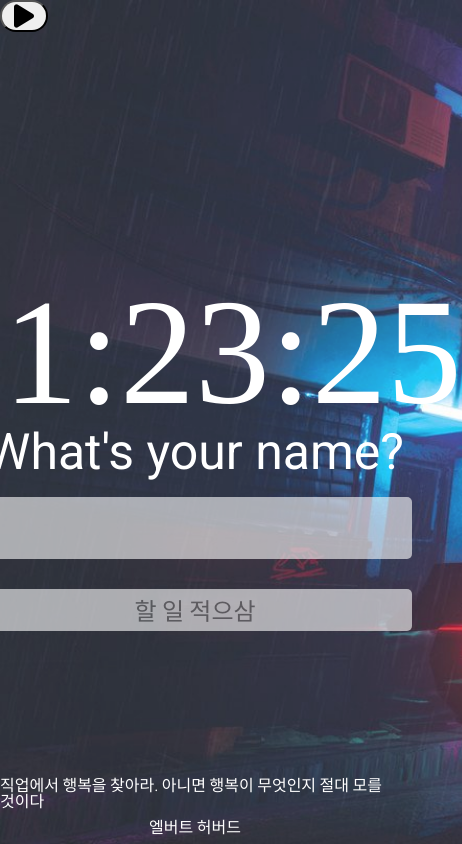
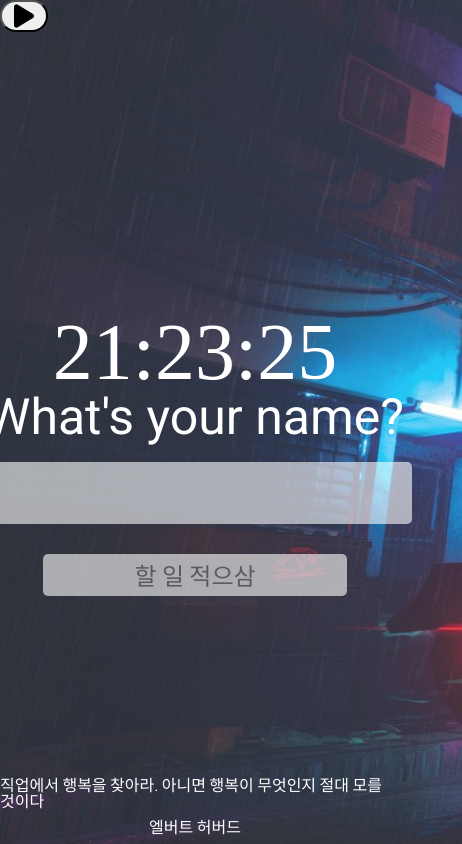
Before and after one commit to quack777/GUNmomentum, a plain HTML site: page index.html in a window 390 px wide. Shown: the whole page, 462 px wide, since content can reach past the window. Drawn offline with Linux system fonts and the light colour scheme.

Commit message:
css @media test

```diff
--- a/style.css
+++ b/style.css
@@ -15,6 +15,7 @@ section {
   text-align: center;
   font-size: 150px;
   color: white;
+  display: inline-block;
 }
 
 #loginForm {
@@ -189,3 +190,12 @@ footer {
 #player {
   display: none;
 }
+
+@media screen and (max-width: 508px) {
+  #clock {
+    font-size: 5rem;
+  }
+  .todo input {
+    width: 300px;
+  }
+}
```
